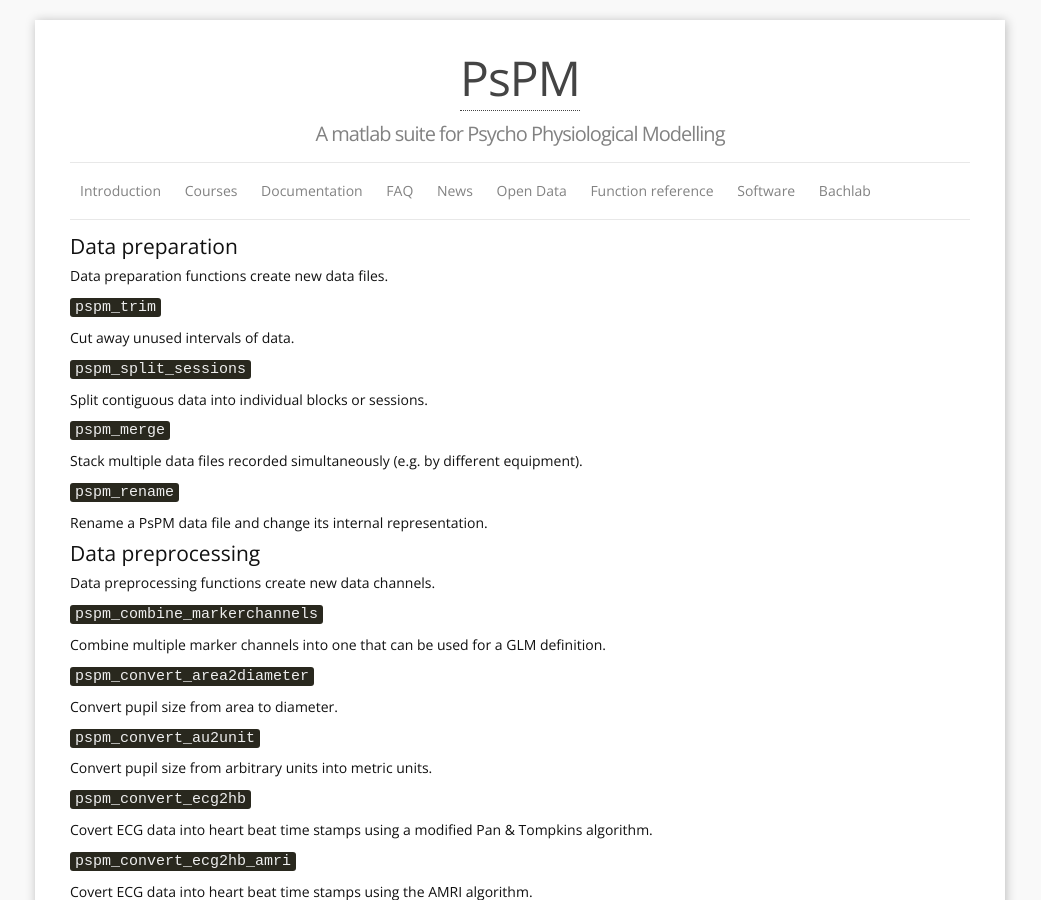
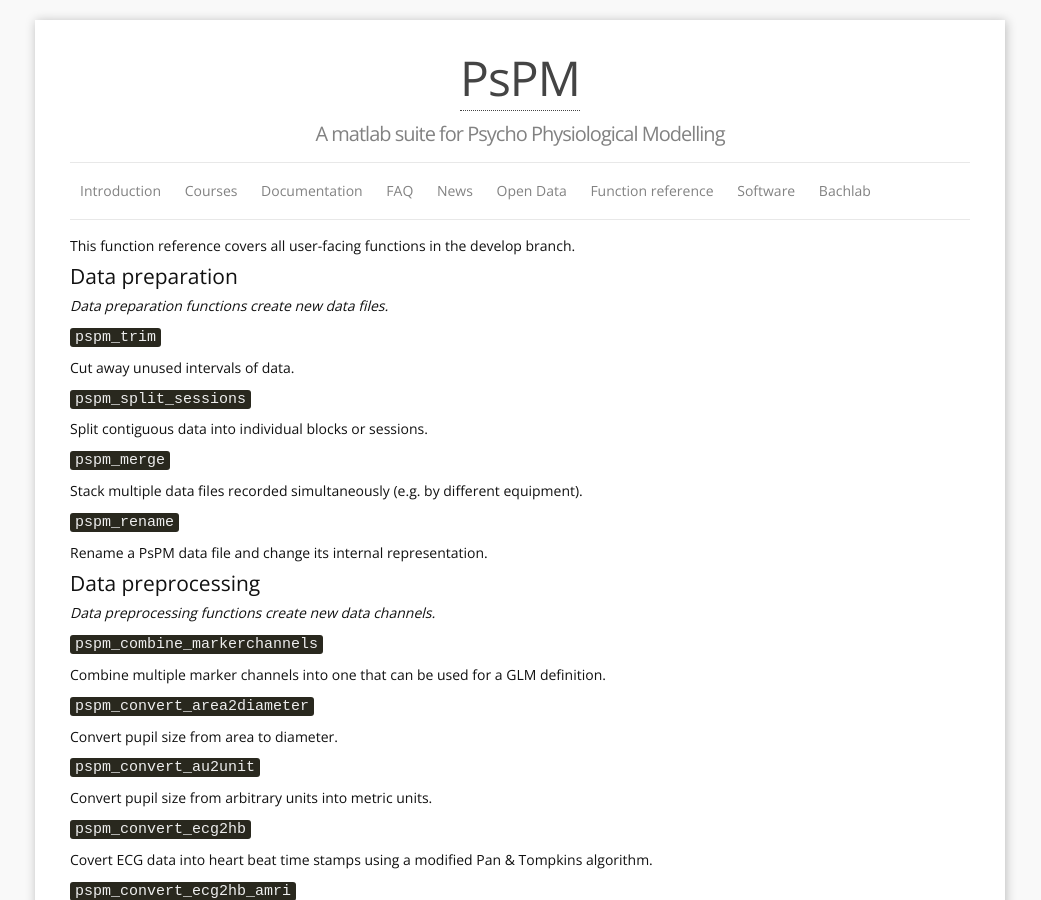
Before and after one commit to bachlab/PsPM, a Jekyll site: the page built from reference.markdown, in a window 1280 px wide and 900 px high. Shown: the whole window, without its empty margins (120-1161 px from the left). Built offline with Jekyll 4.4.1, drawn with Linux system fonts in a browser that asks for light colours.

Commit message:
Update reference.markdown

```diff
--- a/reference.markdown
+++ b/reference.markdown
@@ -4,10 +4,11 @@
 permalink: /ref/
 ---
 
+This function reference covers all user-facing functions in the develop branch.
 
 ## Data preparation
 
-Data preparation functions create new data files.
+*Data preparation functions create new data files.*
 
 [`pspm_trim`](pspm_trim)
 
@@ -27,7 +28,7 @@
 
 ## Data preprocessing
 
-Data preprocessing functions create new data channels.
+*Data preprocessing functions create new data channels.*
 
 [`pspm_combine_markerchannels`](pspm_combine_markerchannels)
 
@@ -107,7 +108,7 @@
 
 ## Modelling
 
-Modelling functions create model files.
+*Modelling functions create model files.*
 
 [`pspm_dcm`](pspm_dcm)
 
```
